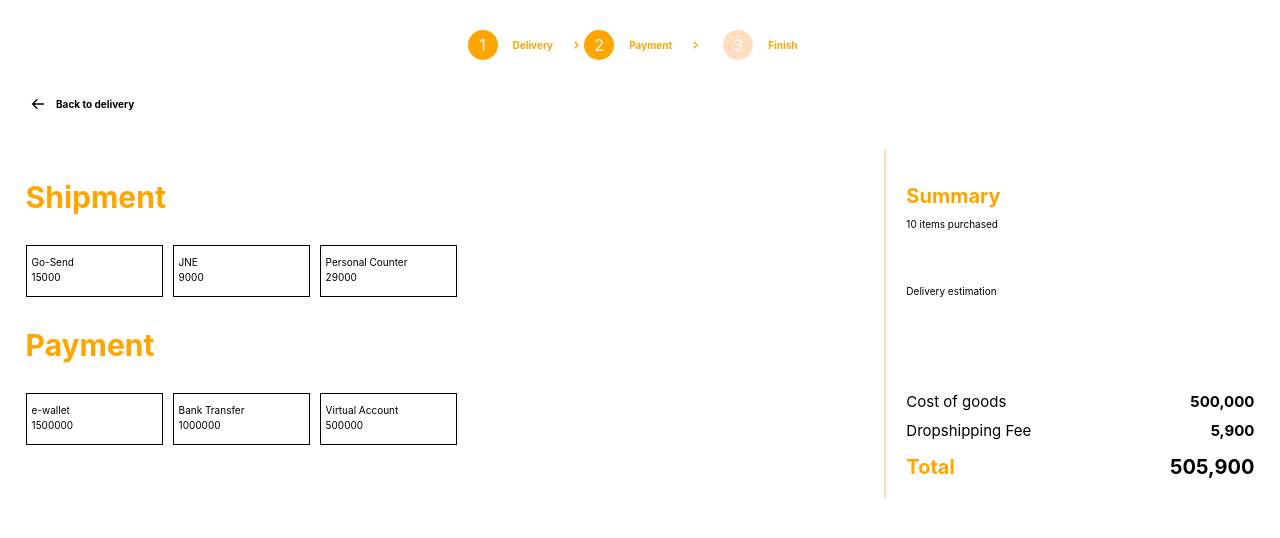
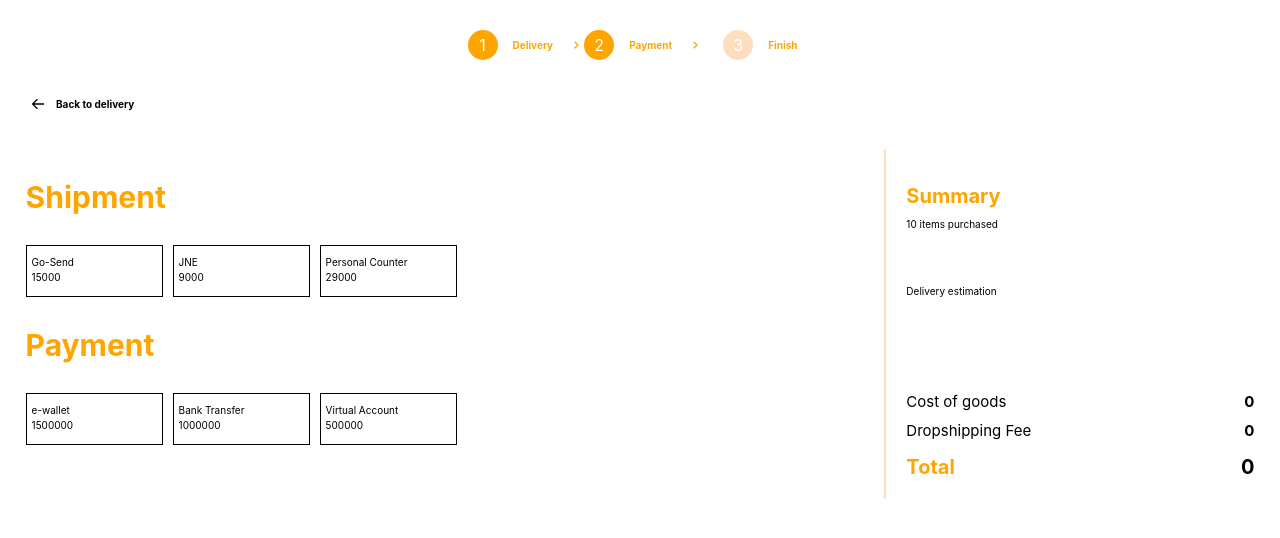
Before and after one commit to AkbarZul/Jakmall-test, a React (Create React App) app: page /payment in a window 1280 px wide. Shown: the top 538 px of the page. Built offline with nearby package versions, Linux system fonts and the light colour scheme.

Commit message:
total payment

```diff
--- a/src/pages/Payment/index.js
+++ b/src/pages/Payment/index.js
@@ -11,9 +11,42 @@ const Payment = () => {
   const [ewallet, setEwallet] = useState(0);
   const [bank, setBank] = useState(0);
   const [virtual, setVirtual] = useState(0);
-  const gosend = 15000;
-  const jne = 9000;
-  const personal = 29000;
+  let gosend = 0;
+  let jne = 0;
+  let personal = 0;
+  // let totalSemua = gosend + jne + personal + total + totalnull;
+  // const cost = localStorage.getItem("cost")
+  const [cost, setCost] = useState(() => {
+    const local = localStorage.getItem("cost");
+    const init = JSON.parse(local);
+    return init || 0;
+  });
+  const [dropshiping, setDropshiping] = useState(() => {
+    const local = localStorage.getItem("dropshiping");
+    const init = JSON.parse(local);
+    return init || 0;
+  });
+  const [dropshipingnol, setDropshipingNol] = useState(() => {
+    const local = localStorage.getItem("dropshipingnol");
+    const init = JSON.parse(local);
+    return init || 0;
+  });
+  const [total, setTotal] = useState(() => {
+    const local = localStorage.getItem("total");
+    const init = JSON.parse(local);
+    return init || 0;
+  });
+  const [totalnull, setTotalNull] = useState(() => {
+    const local = localStorage.getItem("totalnull");
+    const init = JSON.parse(local);
+    return init || 0;
+  });
+  const [checkbox, setCheckbox] = useState(() => {
+    const local = localStorage.getItem("checkbox");
+    const init = JSON.parse(local);
+    return init || "";
+  });
+  console.log("payment chec", checkbox);
   return (
     <>
       <BreadcrumbPayment />
@@ -88,18 +121,33 @@ const Payment = () => {
               className="payment__right-text-cost"
               style={{ fontWeight: "bold" }}
             >
-              500,000
+              {cost}
             </p>
           </div>
+          {/* <div className="payment__right-container-fee"> */}
+          {checkbox === true ? (
             <div className="payment__right-container-fee">
               <p className="payment__right-text-cost">Dropshipping Fee</p>
               <p
                 className="payment__right-text-cost"
                 style={{ fontWeight: "bold" }}
               >
-              5,900
+                {dropshiping}
               </p>
             </div>
+          ) : (
+            <div className="payment__right-container-fee">
+              <p className="payment__right-text-cost">Dropshipping Fee</p>
+              <p
+                className="payment__right-text-cost"
+                style={{ fontWeight: "bold" }}
+              >
+                {dropshipingnol}
+              </p>
+            </div>
+          )}
+
+          {/* </div> */}
 
           {coba === 1 ? (
             <div className="payment__right-container-fee">
@@ -108,7 +156,7 @@ const Payment = () => {
                 className="payment__right-text-cost"
                 style={{ fontWeight: "bold" }}
               >
-                {gosend}
+                {gosend = 15000}
               </p>
             </div>
           ) : send === 2 ? (
@@ -118,7 +166,7 @@ const Payment = () => {
                 className="payment__right-text-cost"
                 style={{ fontWeight: "bold" }}
               >
-                {jne}
+                {jne = 9000}
               </p>
             </div>
           ) : check === 3 ? (
@@ -130,12 +178,12 @@ const Payment = () => {
                 className="payment__right-text-cost"
                 style={{ fontWeight: "bold" }}
               >
-                {personal}
+                {personal = 29000}
               </p>
             </div>
           ) : null}
           {/* <p className="payment__right-text-cost">Gosend shipment</p> */}
-
+          {checkbox === true ? (
             <div className="payment__right-container-fee">
               <p
                 className="payment__right-text-total"
@@ -143,8 +191,20 @@ const Payment = () => {
               >
                 Total
               </p>
-            <p className="payment__right-text-total">505,900</p>
+              <p className="payment__right-text-total">{gosend + jne + personal + total}</p>
             </div>
+          ) : (
+            <div className="payment__right-container-fee">
+              <p
+                className="payment__right-text-total"
+                style={{ color: "orange" }}
+              >
+                Total
+              </p>
+              <p className="payment__right-text-total">{gosend + jne + personal + totalnull}</p>
+            </div>
+          )}
+
           <div className="payment__right-container-button">
             {ewallet === 1 ? (
               <Link to="/payment">
```
Lines whose indentation alone changed are shown as unchanged.
